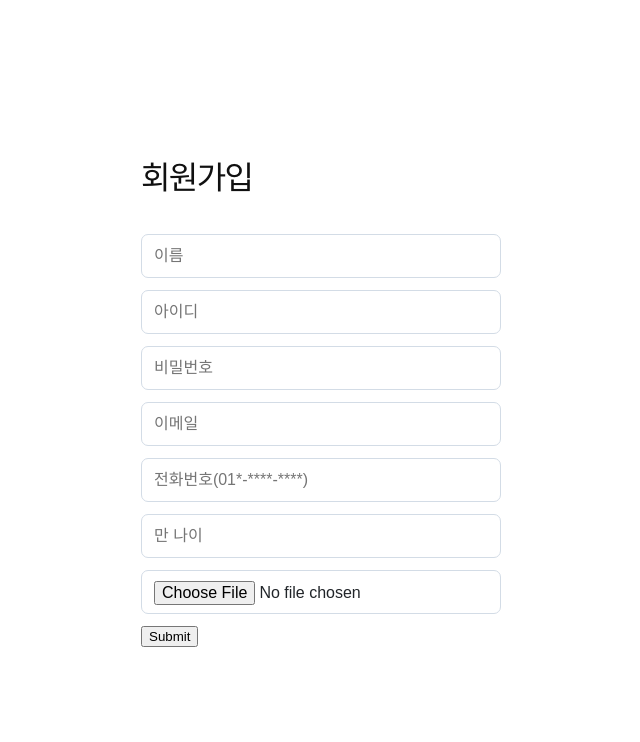
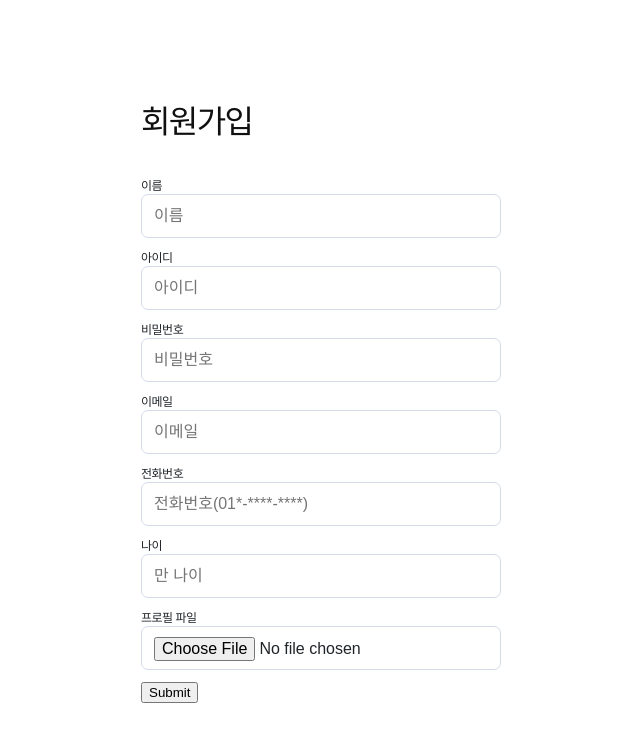
Before and after one commit to Bibidi/kim_bug, a plain HTML site: page HTML basis/index.html in a window 1280 px wide. Shown: the whole page, without its empty margins (319-959 px from the left). Drawn offline with Linux system fonts and the light colour scheme; a web font is replaced by a local one.

Commit message:
form-label

```diff
--- a/HTML basis/index.html
+++ b/HTML basis/index.html
@@ -10,15 +10,32 @@
 </head>
 <body>
 
-  <form action="" method="">
-    <h1>회원가입</h1>
-    <input type="text" placeholder="이름" />
-    <input type="text" placeholder="아이디" minlength="5" maxlength="10" required/>
-    <input type="password" placeholder="비밀번호"  minlength="6" maxlength="12" />
-    <input type="email" placeholder="이메일" />
-    <input type="tel" placeholder="전화번호(01*-****-****)" pattern="[0-9]{3}-[0-9]{4}-[0-9]{4}" />
-    <input type="number" placeholder="만 나이" min="12" max="122"/>
-    <input type="file" accept=".png, .jpg"/>
+  <h1>
+    회원가입
+  </h1>
+
+  <form action="#" method="POST">
+    <label for="user-name">이름</label>
+    <input type="text" id="user-name" placeholder="이름" required />
+
+    <label for="user-id">아이디</label>
+    <input type="text" id="user-id" placeholder="아이디" minlength="5" maxlength="10" required/>
+
+    <label for="user-password">비밀번호</label>
+    <input type="password" id="user-password" placeholder="비밀번호"  minlength="6" maxlength="12" required />
+
+    <label for="user-email">이메일</label>
+    <input type="email" id="user-email" placeholder="이메일" required />
+
+    <label for="user-tel">전화번호</label>
+    <input type="tel" id="user-tel" placeholder="전화번호(01*-****-****)" pattern="[0-9]{3}-[0-9]{4}-[0-9]{4}" />
+
+    <label for="user-age">나이</label>
+    <input type="number" id="user-age" placeholder="만 나이" min="12" max="122"/>
+
+    <label for="user-profile-picture">프로필 파일</label>
+    <input type="file" id="user-profile-picture" accept=".png, .jpg"/>
+
     <button>
       Submit
     </button>
```
